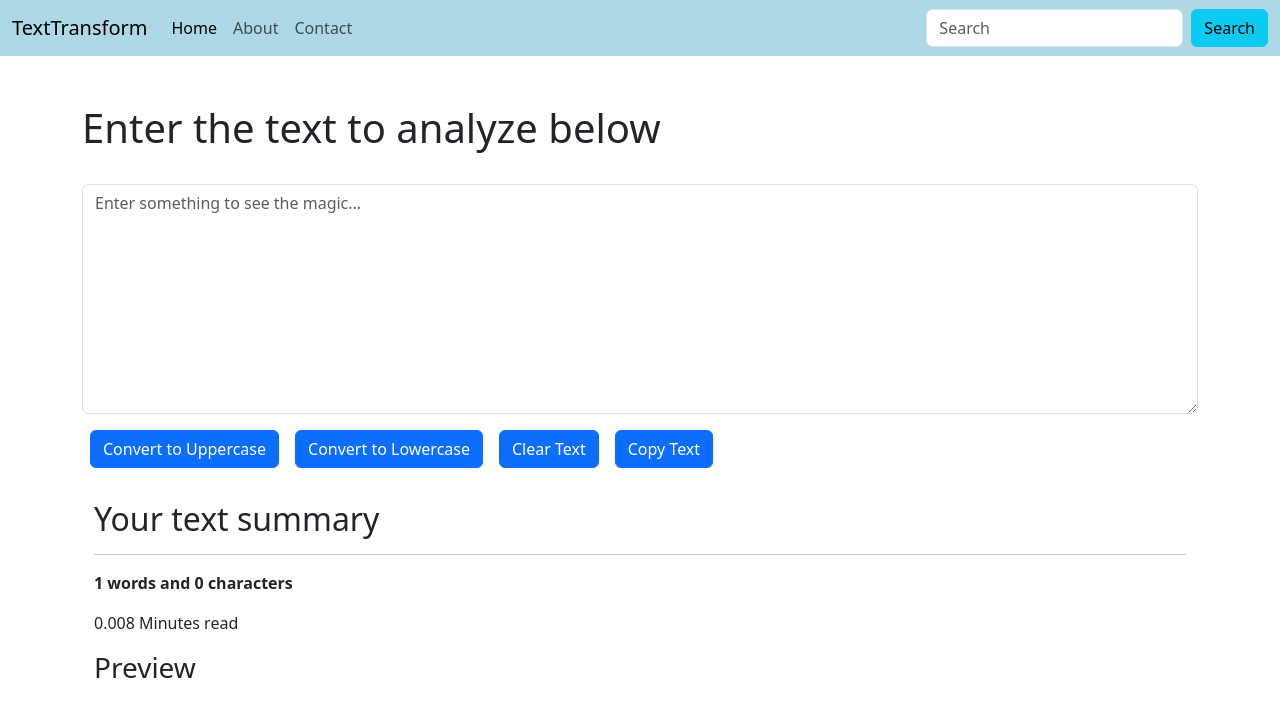
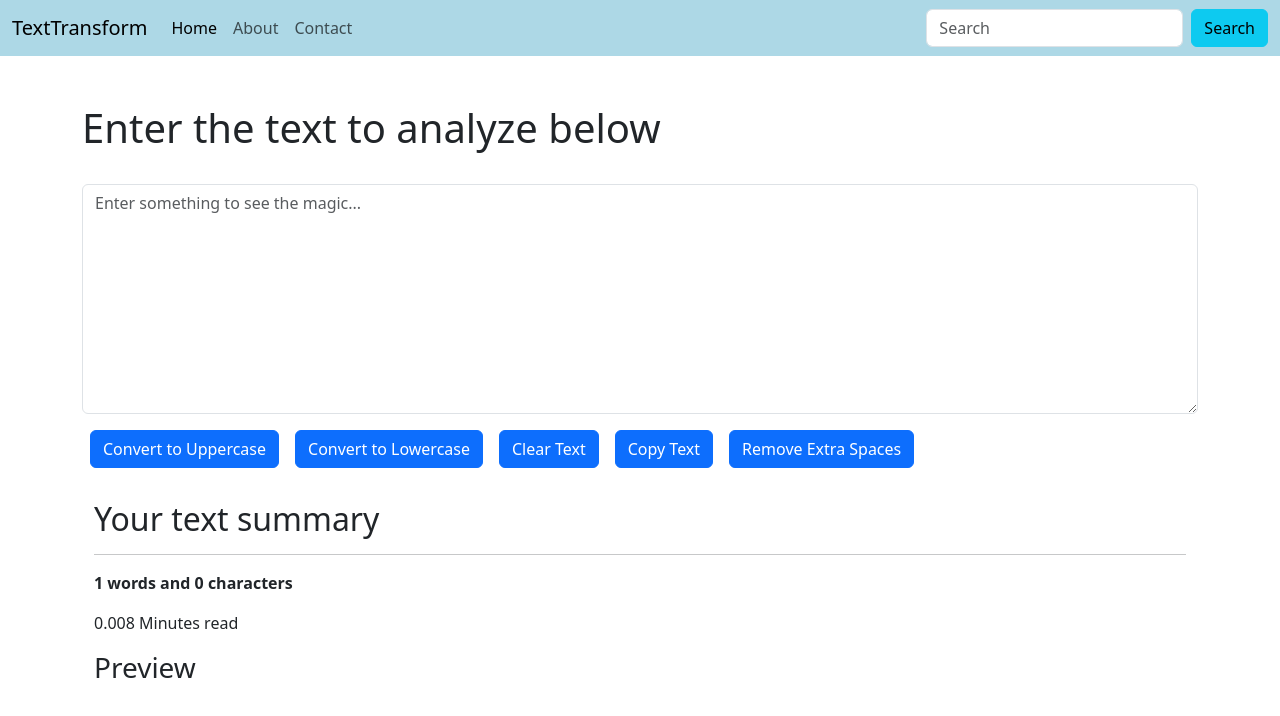
Before and after one commit to mgitdeep/TextTransform-React, a React (Create React App) app: page / in a window 1280 px wide. Shown: the top 716 px of the page. Built offline with nearby package versions, Linux system fonts and the light colour scheme.

Commit message:
Remove Extra Spaces functionality added!

```diff
--- a/src/components/TextForm.js
+++ b/src/components/TextForm.js
@@ -33,6 +33,11 @@ export default function TextForm(props) {
     navigator.clipboard.writeText(allText.value)
   }
 
+  const removeSpace = () => {
+    let newText = text.split(/[ ]+/)
+    setText(newText.join(" "))
+  }
+
   return (
     <>
     <h1>{props.heading}</h1>
@@ -53,6 +58,7 @@ export default function TextForm(props) {
         <button className="btn btn-primary my-3 mx-2" onClick={handleLowClick}>Convert to Lowercase</button>
         <button className="btn btn-primary my-3 mx-2" onClick={clearText}>Clear Text</button>
         <button className="btn btn-primary my-3 mx-2" onClick={copyText}>Copy Text</button>
+        <button className="btn btn-primary my-3 mx-2" onClick={removeSpace}>Remove Extra Spaces</button>
       </div>
 
       <div className="container">
```
